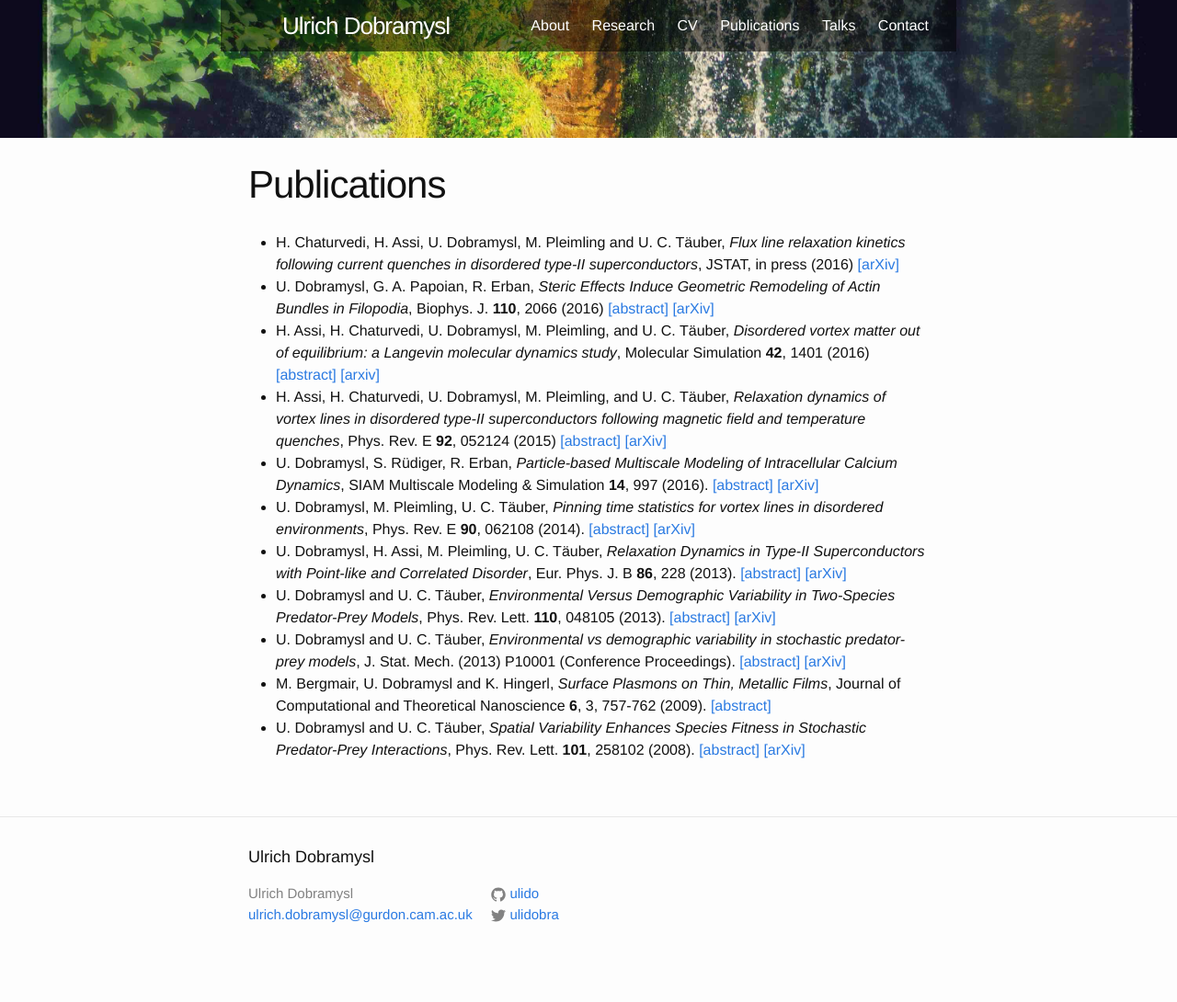
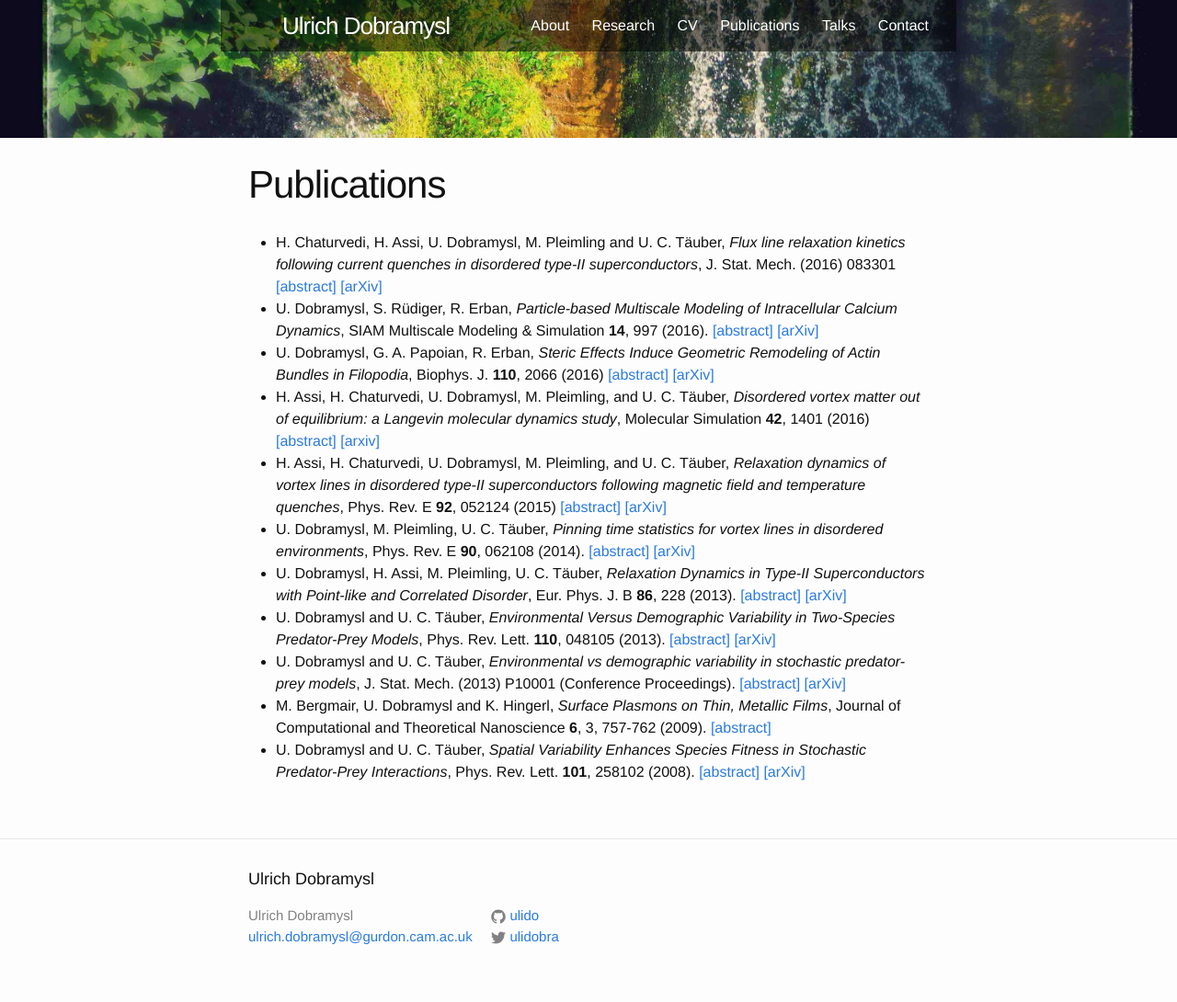
Before and after one commit to ulido/ulido.github.io, a Jekyll site: the page built from 03-publications.md, in a window 1280 px wide. Shown: the whole page at 92% size. Built offline with Jekyll 4.4.1, drawn with Linux system fonts in a browser that asks for light colours; before the commit the page ends 1066 px from its top, so only the background shows below that.

```diff
--- a/03-publications.md
+++ b/03-publications.md
@@ -4,13 +4,13 @@ title: Publications
 permalink: /publications/
 ---
 
-* H. Chaturvedi, H. Assi, U. Dobramysl, M. Pleimling and U. C. T&auml;uber, *Flux line relaxation kinetics following current quenches in disordered type-II superconductors*, JSTAT, in press (2016) [[arXiv]](http://arxiv.org/abs/1606.06100)
+* H. Chaturvedi, H. Assi, U. Dobramysl, M. Pleimling and U. C. T&auml;uber, *Flux line relaxation kinetics following current quenches in disordered type-II superconductors*, J. Stat. Mech. (2016) 083301 [[abstract]](http://dx.doi.org/10.1088/1742-5468/2016/08/083301) [[arXiv]](http://arxiv.org/abs/1606.06100)
+* U. Dobramysl, S. R&uuml;diger, R. Erban, *Particle-based Multiscale Modeling of Intracellular Calcium Dynamics*, SIAM Multiscale Modeling &amp; Simulation **14**, 997 (2016). [[abstract]](http://epubs.siam.org/doi/abs/10.1137/15M1015030) [[arXiv]](http://arxiv.org/abs/1504.00146)
 * U. Dobramysl, G. A. Papoian, R. Erban, *Steric Effects Induce Geometric Remodeling of Actin Bundles in Filopodia*, Biophys. J. **110**, 2066 (2016) [[abstract]](http://dx.doi.org/10.1016/j.bpj.2016.03.013) [[arXiv]](http://arxiv.org/abs/1605.03119)
 * H. Assi, H. Chaturvedi, U. Dobramysl, M. Pleimling, and U. C.
  T&auml;uber, *Disordered vortex matter out of equilibrium: a Langevin molecular dynamics study*, Molecular Simulation **42**, 1401 (2016) [[abstract]](http://dx.doi.org/10.1080/08927022.2015.1119826) [[arxiv]](http://arxiv.org/abs/1509.02227)
 * H. Assi, H. Chaturvedi, U. Dobramysl, M. Pleimling, and U. C.
  T&auml;uber, *Relaxation dynamics of vortex lines in disordered type-II superconductors following magnetic field and temperature quenches*, Phys. Rev. E **92**, 052124 (2015) [[abstract]](http://journals.aps.org/pre/abstract/10.1103/PhysRevE.92.052124) [[arXiv]](http://arxiv.org/abs/1505.06240)
-* U. Dobramysl, S. R&uuml;diger, R. Erban, *Particle-based Multiscale Modeling of Intracellular Calcium Dynamics*, SIAM Multiscale Modeling &amp; Simulation **14**, 997 (2016). [[abstract]](http://epubs.siam.org/doi/abs/10.1137/15M1015030) [[arXiv]](http://arxiv.org/abs/1504.00146)
 * U. Dobramysl, M. Pleimling, U. C. T&auml;uber,
  *Pinning time statistics for vortex lines in
  disordered environments*, Phys. Rev. E **90**, 062108 (2014).
```
Also changed, not shown: 04-talks.md (+0 -1 lines).
